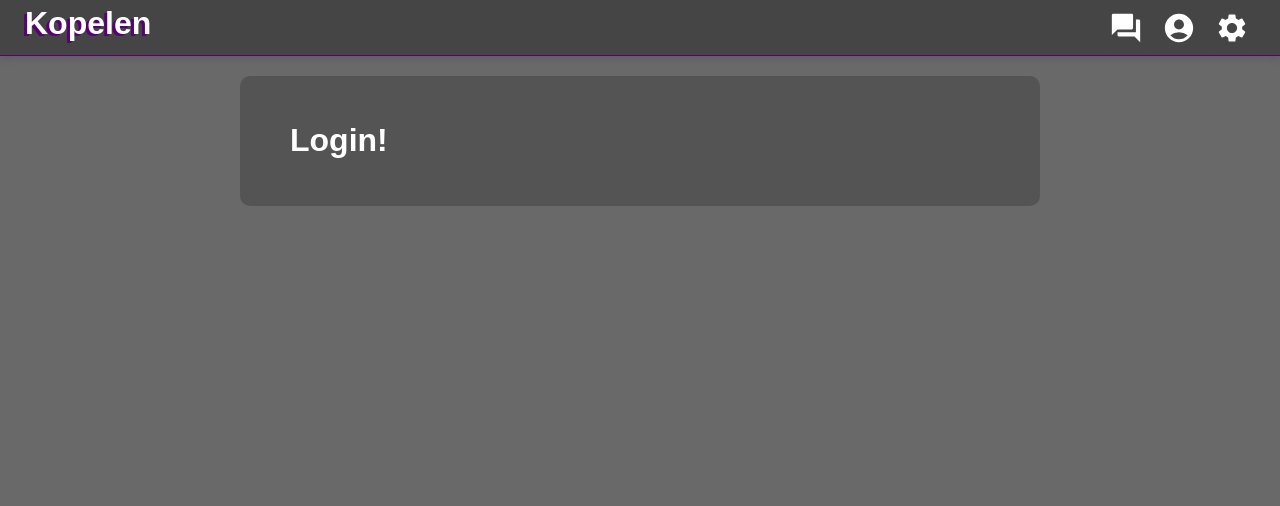
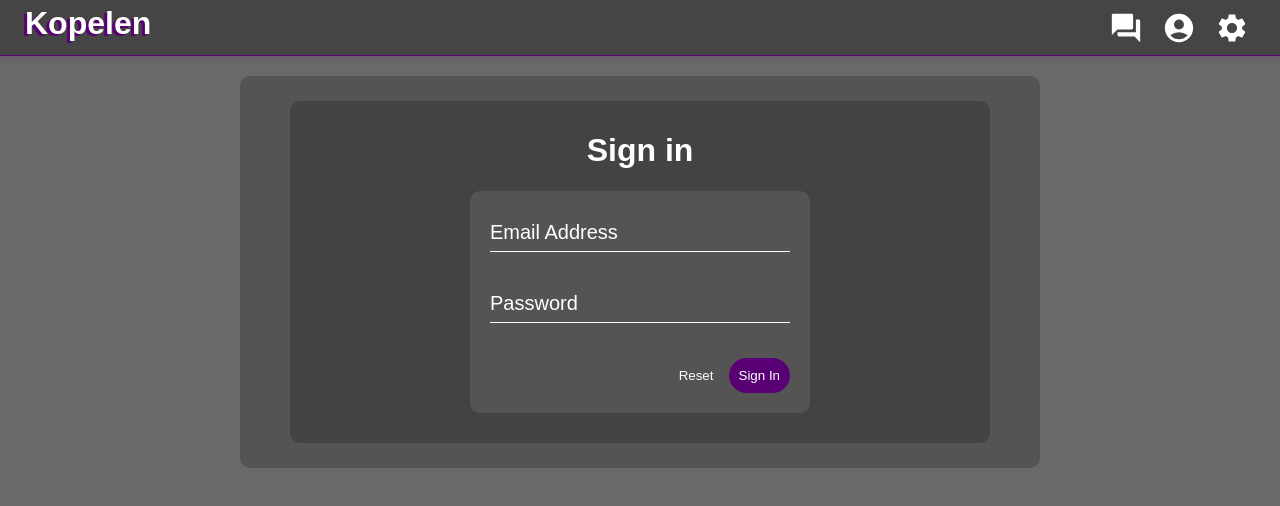
Before and after one commit to ChrisSchmidt6/Kopelen, a Next.js app: page /login in a window 1280 px wide. Shown: the top 506 px of the page. Built offline with nearby package versions, Linux system fonts and the light colour scheme; a web font is replaced by a local one.

Commit message:
add login form

```diff
--- /dev/null
+++ b/pages/login/Login.module.css
@@ -0,0 +1,47 @@
+.container {
+  border-radius: 10px;
+  background: #434343;
+  padding: 10px 0;
+}
+
+.container h1 {
+  text-align: center;
+}
+
+.container form {
+  border-radius: 10px;
+  max-width: 340px;
+  margin: auto;
+  margin-bottom: 20px;
+  overflow: auto;
+  padding: 20px;
+  background: #545454;
+}
+
+.formButtons {
+  margin-top: 5px;
+  float: right;
+}
+
+.formButtons input {
+  border: none;
+  border-radius: 25px;
+  background: #590075;
+  color: white;
+  margin-left: 5px;
+  width: fit-content;
+  font-size: 10pt;
+  padding: 10px;
+  user-select: none;
+  cursor: pointer;
+}
+
+.formButtons input[type="reset"] {
+  background: #545454;
+}
+
+@media screen and (max-width: 600px) {
+  .container {
+    border-radius: 0px;
+  }
+}
--- a/pages/login/index.js
+++ b/pages/login/index.js
@@ -1,9 +1,65 @@
-//
+import { Formik, Form } from "formik";
+import { object, ref, string } from "yup";
+
+import Input from "../../components/ui/Input";
+
+import classes from "./Login.module.css";
+
+const initialValues = {
+  email: "",
+  password: "",
+};
+
+const validationSchema = object().shape({
+  email: string()
+    .required("Email is a required field.")
+    .email("You must enter a valid email."),
+  password: string()
+    .required("Password is a required field.")
+    .max(25, "Your password can contain at most 25 characters"),
+});
 
 const Login = () => {
   return (
     <>
-      <h1>Login!</h1>
+      <div className={classes.container}>
+        <h1>Sign in</h1>
+        <Formik
+          initialValues={initialValues}
+          validationSchema={validationSchema}
+          onSubmit={(values, { setSubmitting }) => {
+            setTimeout(() => {
+              alert(JSON.stringify(values, null, 2));
+              setSubmitting(false);
+            }, 400);
+          }}
+        >
+          {({ errors, isSubmitting, values }) => (
+            <Form>
+              <Input
+                name="email"
+                label="Email Address"
+                type="email"
+                value={values.email || ""}
+              />
+              <Input
+                name="password"
+                label="Password"
+                type="password"
+                value={values.password || ""}
+              />
+              <div className={classes.formButtons}>
+                <input type="reset" value="Reset" />
+                <input
+                  type="submit"
+                  value="Sign In"
+                  disabled={isSubmitting || Object.keys(errors).length > 0}
+                />
+              </div>
+            </Form>
+          )}
+        </Formik>
+      </div>
     </>
   );
 };
```
